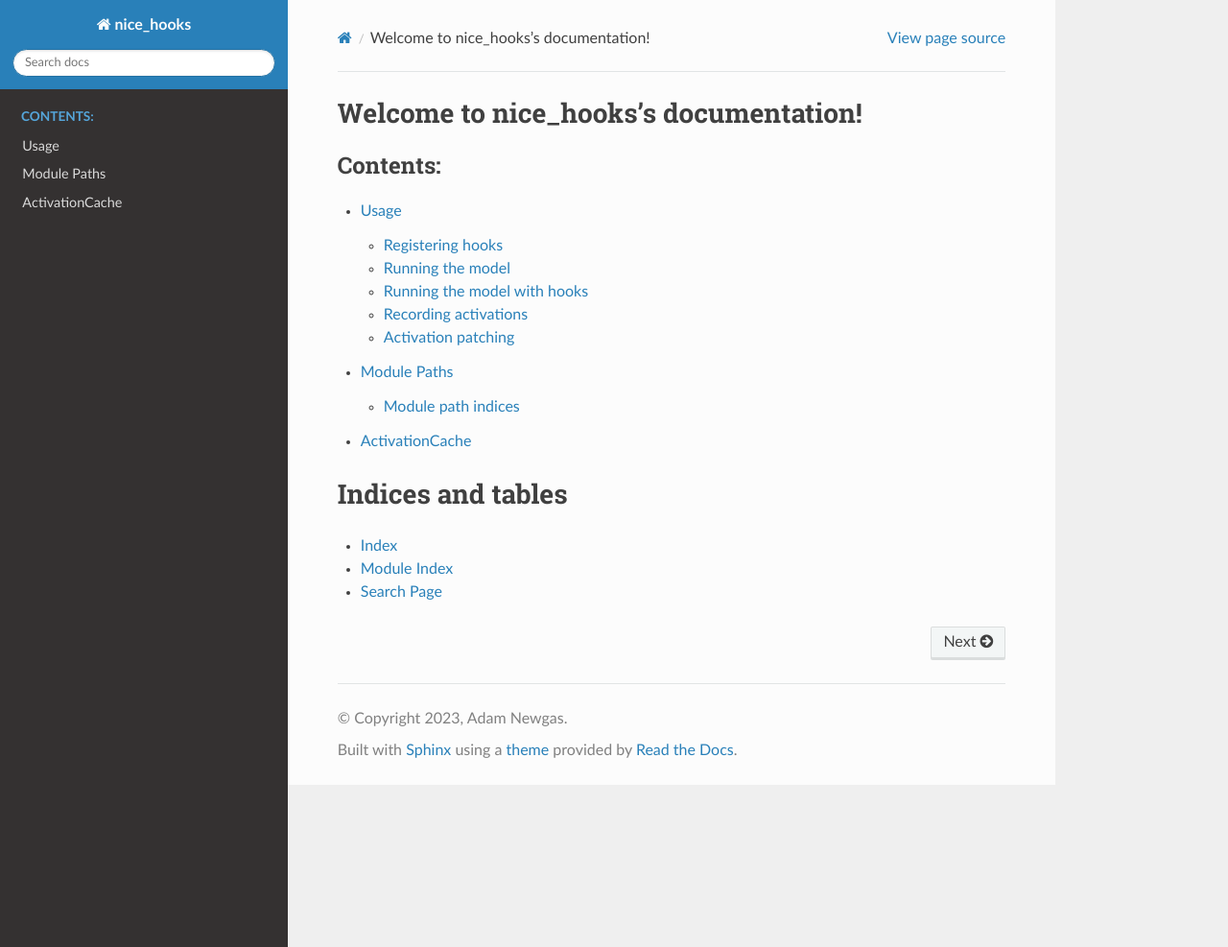
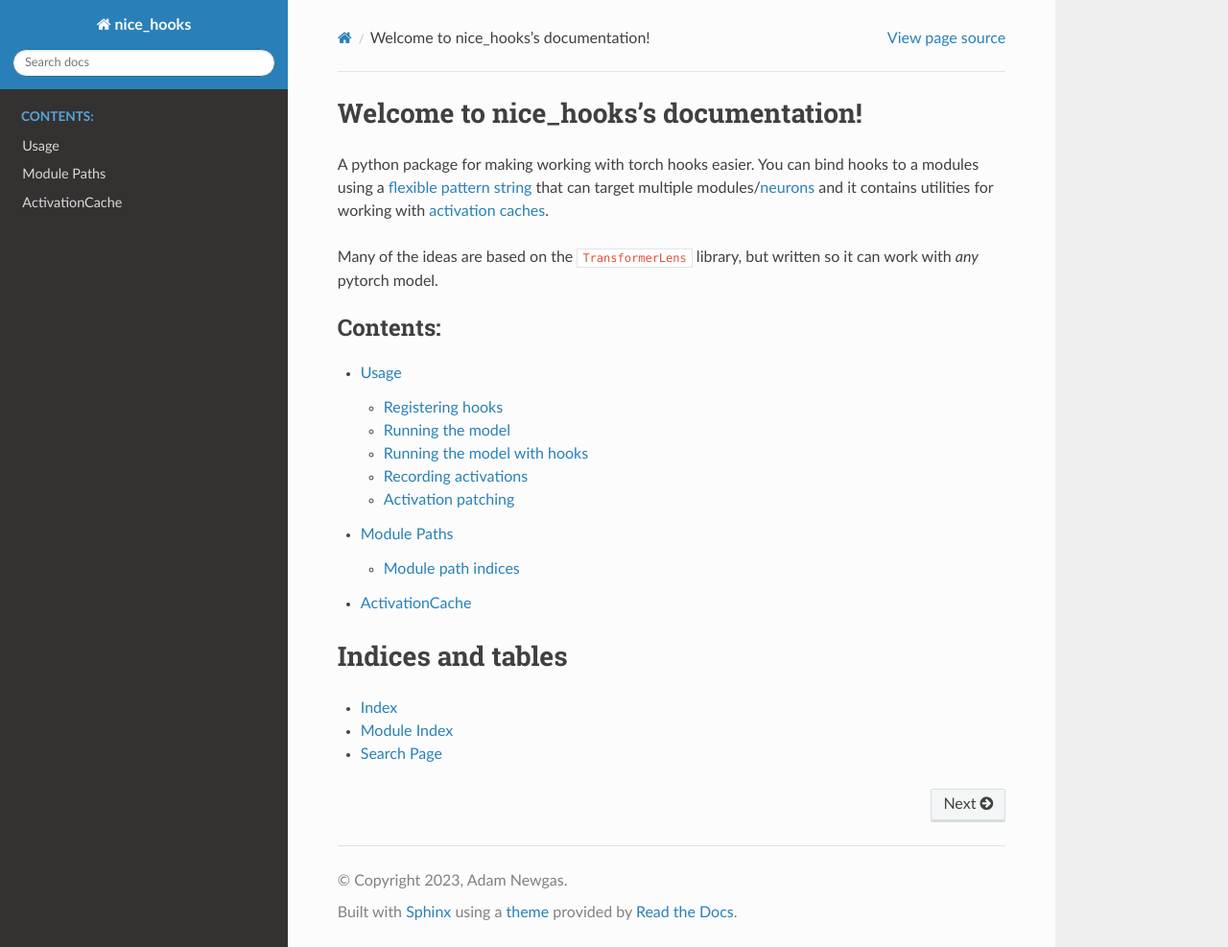
Before and after one commit to BorisTheBrave/nice-hooks, a Sphinx documentation site: the page built from docs/index.rst, in a window 1280 px wide and 987 px high. Shown: the whole window at 96% size. Built offline with Sphinx 7.4.7 and the Read the Docs theme 2.0.0, drawn with Linux system fonts in a browser that asks for light colours.

Commit message:
Improve docs

```diff
--- a/docs/index.rst
+++ b/docs/index.rst
@@ -5,6 +5,13 @@
 
 Welcome to nice_hooks's documentation!
 ======================================
+
+
+
+A python package for making working with torch hooks easier.
+You can bind hooks to a modules using a :ref:`flexible pattern string <module paths>` that can target multiple modules/:ref:`neurons <module path indices>` and it contains utilities for working with :ref:`activation caches <activation caches>`.
+
+Many of the ideas are based on the ``TransformerLens`` library, but written so it can work with *any* pytorch model.
 
 .. toctree::
    :maxdepth: 2
```
Also changed, not shown: 1 other file.
